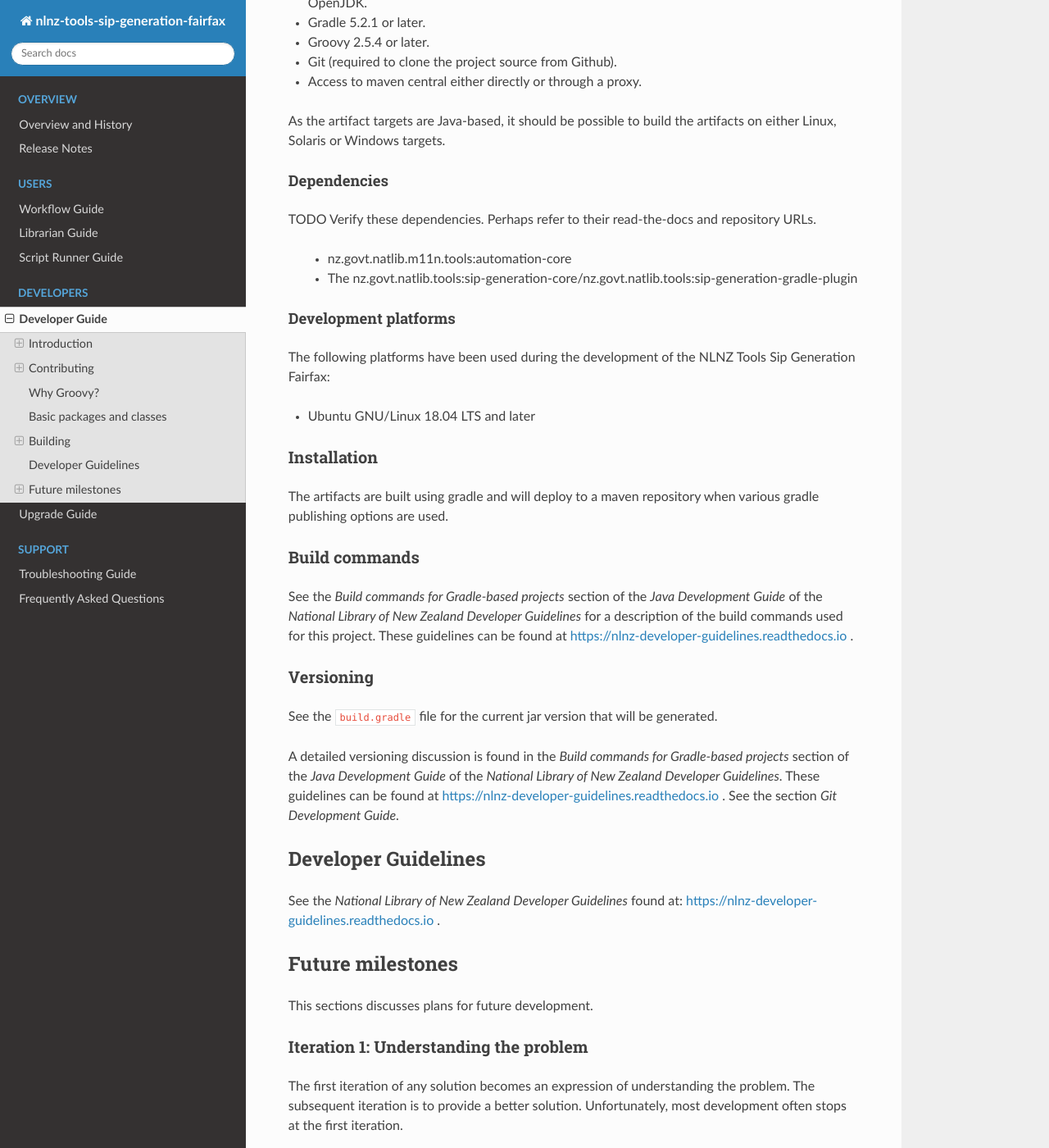
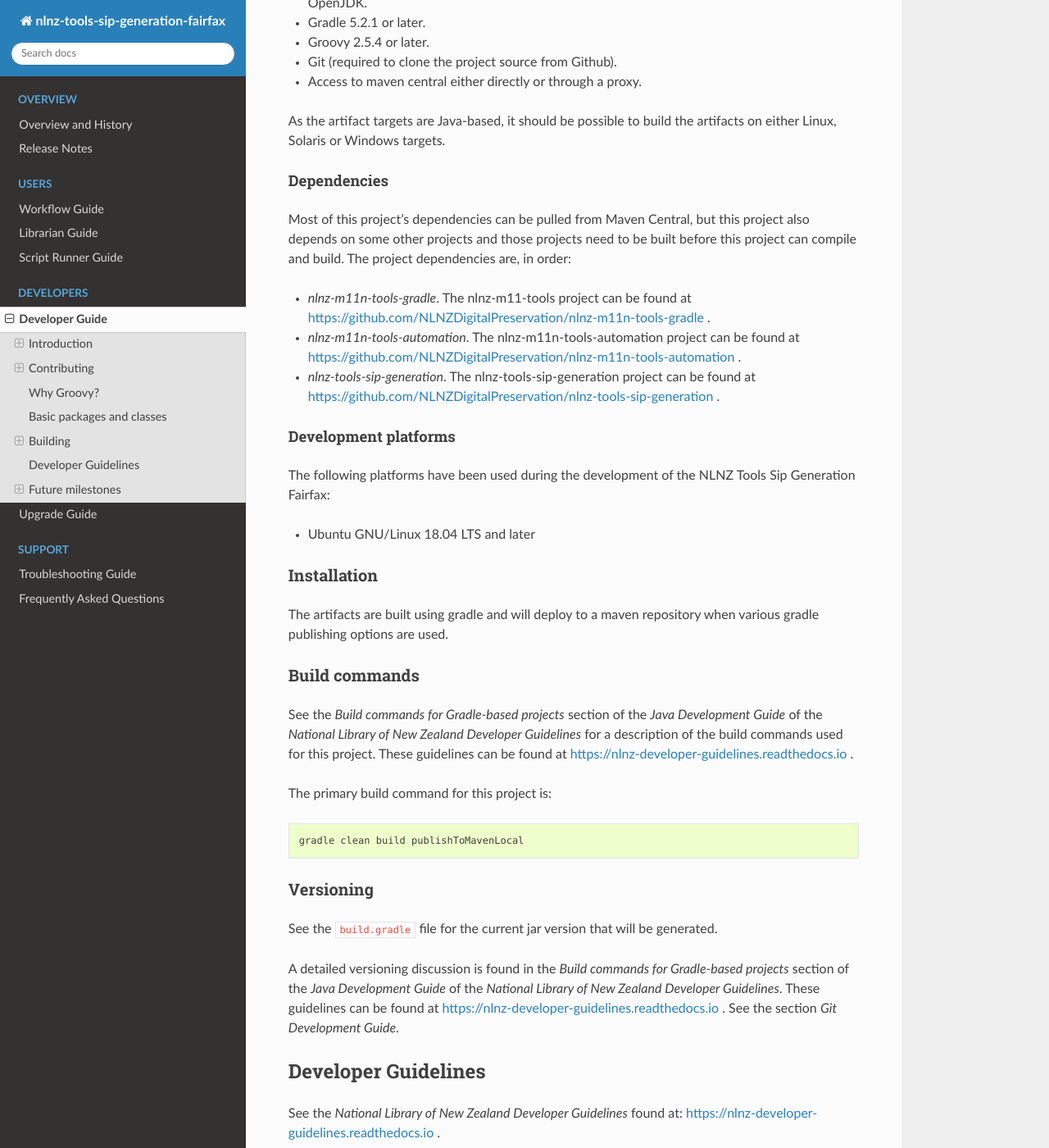
Before and after one commit to NLNZDigitalPreservation/nlnz-tools-sip-generation-fairfax, a Sphinx documentation site: the page built from docs/source/guides/developer-guide.rst, in a window 1280 px wide and 1400 px high, scrolled down 2139 px. Shown: the whole window at 82% size. Built offline with Sphinx 7.4.7 and the Read the Docs theme 2.0.0, drawn with Linux system fonts in a browser that asks for light colours.

Commit message:
Documentation: build dependencies, sequence_letters.
developer-guide.rst:
- Explicitly state other project dependencies.
- Provide the primary build command.

librarian-guide.rst:
- Discuss the non-yet-implemented spreadsheet field sequence_letters.

script-runner-guide.rst:
- Discuss how sequence_letters would operate in processing supplement_grouping.

```diff
--- a/docs/source/guides/developer-guide.rst
+++ b/docs/source/guides/developer-guide.rst
@@ -109,17 +109,22 @@ targets.
 
 Dependencies
 ~~~~~~~~~~~~
-TODO Verify these dependencies. Perhaps refer to their read-the-docs and repository URLs.
+Most of this project's dependencies can be pulled from Maven Central, but this project also depends on some other
+projects and those projects need to be built before this project can compile and build. The project dependencies are,
+in order:
 
-    - nz.govt.natlib.m11n.tools:automation-core
-    - The nz.govt.natlib.tools:sip-generation-core/nz.govt.natlib.tools:sip-generation-gradle-plugin
+-   *nlnz-m11n-tools-gradle*. The nlnz-m11-tools project can be found at
+    https://github.com/NLNZDigitalPreservation/nlnz-m11n-tools-gradle .
+-   *nlnz-m11n-tools-automation*. The nlnz-m11n-tools-automation project can be found at
+    https://github.com/NLNZDigitalPreservation/nlnz-m11n-tools-automation .
+-   *nlnz-tools-sip-generation*. The nlnz-tools-sip-generation project can be found at
+    https://github.com/NLNZDigitalPreservation/nlnz-tools-sip-generation .
 
 Development platforms
 ~~~~~~~~~~~~~~~~~~~~~
 The following platforms have been used during the development of the NLNZ Tools Sip Generation Fairfax:
 
 -  Ubuntu GNU/Linux 18.04 LTS and later
-
 
 Installation
 ------------
@@ -128,10 +133,13 @@ used.
 
 Build commands
 --------------
-
 See the *Build commands for Gradle-based projects* section of the *Java Development Guide* of the
 *National Library of New Zealand Developer Guidelines* for a description of the build commands used for this project.
 These guidelines can be found at https://nlnz-developer-guidelines.readthedocs.io .
+
+The primary build command for this project is::
+
+    gradle clean build publishToMavenLocal
 
 Versioning
 ----------
```
Also changed, not shown: docs/source/guides/librarian-guide.rst (+7 -0 lines), docs/source/guides/script-runner-guide.rst (+11 -0 lines).
